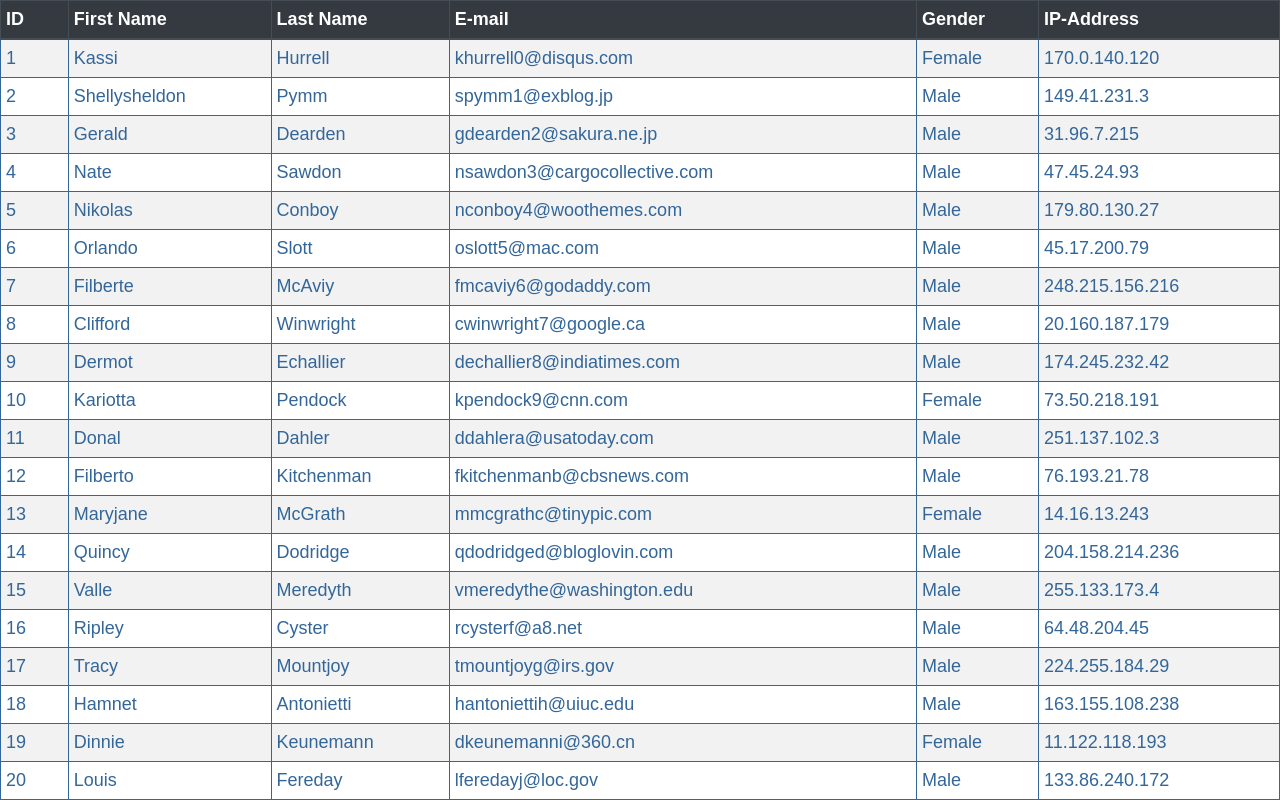
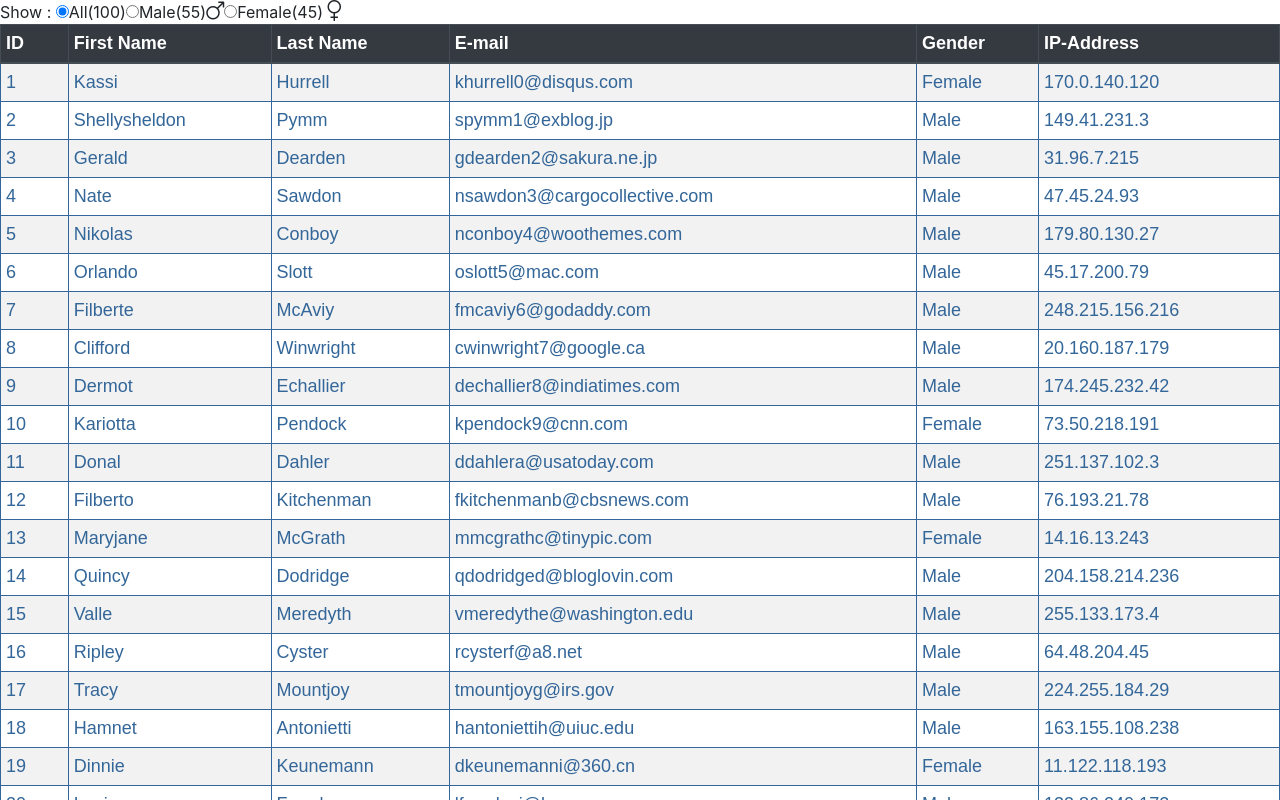
Before and after one commit to OdMatheuS/ProjetoHBT, an Angular app: page / in a window 1280 px wide. Shown: the top 800 px of the page. Built offline with nearby package versions, Linux system fonts and the light colour scheme.

Commit message:
Criação da regra de filtragem e contagem por gênero e adição de icones de gêneros do Font Awesome

```diff
--- a/src/app/user-count/user-count.component.html
+++ b/src/app/user-count/user-count.component.html
@@ -1 +1,13 @@
-<p>user-count works!</p>
+<span class="radioClass">Show : </span>
+
+<input name='options' type='radio' value="All" [(ngModel)]="selectedRadioButtonValue"
+  (change)="onRadioButtonSelectionChange()">
+<span class="radioClass">{{'All(' + all + ')'}}</span>
+
+<input name="options" type="radio" value="Male" [(ngModel)]="selectedRadioButtonValue"
+  (change)="onRadioButtonSelectionChange()">
+<span class="radioClass">{{"Male(" + male + ")"}}<i style="font-size:21px" class="fa">&#xf222;</i></span>
+
+<input name="options" type="radio" value="Female" [(ngModel)]="selectedRadioButtonValue"
+  (change)="onRadioButtonSelectionChange()">
+<span class="radioClass">{{"Female(" + female + ")"}} <i style="font-size:21px" class="fa">&#xf221;</i></span>
--- a/src/app/user-list/user-list.component.html
+++ b/src/app/user-list/user-list.component.html
@@ -1,3 +1,8 @@
+<app-user-count [all]="getTotalUsersCount() " [male]="getMaleUsersCount()" [female]="getFemaleUsersCount()"
+  (countRadioButtonSelectionChanged)="onUserCountRadioButtonChange($event)">
+</app-user-count>
+
+<br>
 <table class="table table-striped">
   <thead class="thead-dark">
     <tr>
@@ -11,7 +16,7 @@
   </thead>
   <tbody>
     <ng-container *ngFor="let user of users;">
-      <tr>
+      <tr *ngIf="selectedUserCountRadioButton=='All' || selectedUserCountRadioButton==user.gender">
         <td scope="row">{{user.id }}</td>
         <td scope="row">{{user.first_name }}</td>
         <td scope="row">{{user.last_name }}</td>
--- a/src/app/user-list/user-list.component.ts
+++ b/src/app/user-list/user-list.component.ts
@@ -9,6 +9,8 @@ import { UserModel } from './user-model';
 })
 export class UserListComponent implements OnInit {
   users: UserModel[] = [];
+
+  selectedUserCountRadioButton: string = 'All';
 
   ngOnInit() {
 
@@ -815,4 +817,18 @@ export class UserListComponent implements OnInit {
       }
     ];
   }
+  getTotalUsersCount(): number {
+    return this.users.length;
+  }
+
+  getMaleUsersCount(): number {
+    return this.users.filter(std => std.gender === 'Male').length;
+  }
+
+  getFemaleUsersCount(): number {
+    return this.users.filter(std => std.gender === 'Female').length;
+  }
+  onUserCountRadioButtonChange(selectedRadioButtonValue: string): void {
+    this.selectedUserCountRadioButton = selectedRadioButtonValue;
+  }
 }
--- a/src/index.html
+++ b/src/index.html
@@ -1,13 +1,17 @@
 <!doctype html>
 <html lang="en">
+
 <head>
   <meta charset="utf-8">
   <title>Projeto</title>
   <base href="/">
   <meta name="viewport" content="width=device-width, initial-scale=1">
   <link rel="icon" type="image/x-icon" href="favicon.ico">
+  <link rel="stylesheet" href="https://cdnjs.cloudflare.com/ajax/libs/font-awesome/4.7.0/css/font-awesome.min.css">
 </head>
+
 <body>
   <app-root></app-root>
 </body>
+
 </html>
```
